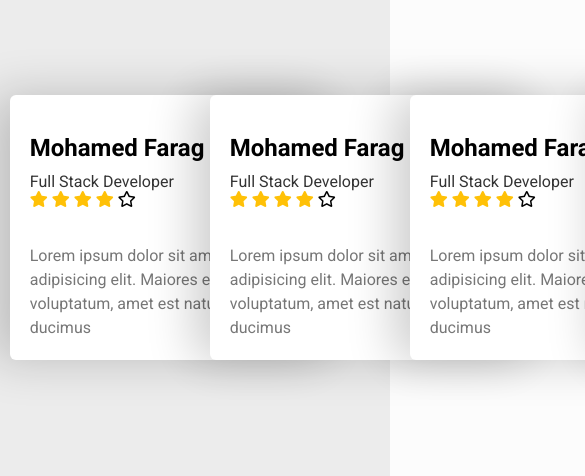
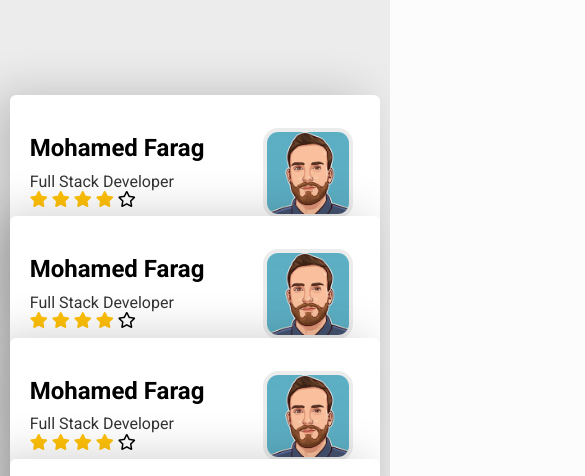
Before and after one commit to rouanis5/password-generator, a website built with Parcel: page src/index.html in a window 390 px wide. Shown: the part 8907-9383 px from the top of the page, 585 px wide, since content can reach past the window. Built offline with nearby package versions, Linux system fonts and the light colour scheme.

Commit message:
review card on mobile

```diff
--- a/src/scss/pages/_reviews.scss
+++ b/src/scss/pages/_reviews.scss
@@ -1,27 +1,42 @@
 .reviews {
     background: var(--clr--bg-alt);
     .container {
-        @include flex{
-            padding: 3rem 0;
+        padding: 3rem 0 120px;
+        @include mq($md){
+            padding-bottom: 3rem !important;
+            display: flex;
+            overflow-x: scroll;
+        }
+        @include mq($lg){
+            overflow-x: unset;
         }
     }
     .card {
-        width: 400px;
-        min-width: 330px;
         $nCard : 3;
-        transition: $trans;
+        transition: $fast-trans;
         box-shadow: -1rem 0 3rem rgb(0 0 0 / 20%);
-
         &:not(:first-of-type){
-            margin-left: -130px;
+            margin-top: -120px;
         }
         &:hover{
-            transform: translate(0,-1rem);
+            transform: translate(0,-20px);
             &~.card{
-                transform: translate(130px,0);
+                transform: translate(0,120px);
             }
         }
-
+        @include mq($md){
+            min-width: 330px;
+            margin-top: 0 !important;
+            &:not(:first-of-type){
+                margin-left: -130px;
+            }
+            &:hover{
+                transform: translate(0,-1rem);
+                &~.card{
+                    transform: translate(130px,0);
+                }
+            }
+        }
         padding: 40px 20px 20px;
         background-color: var(--clr--white);
         // box-shadow: 0 2px 4px rgb(0 0 0 / 7%);
```
